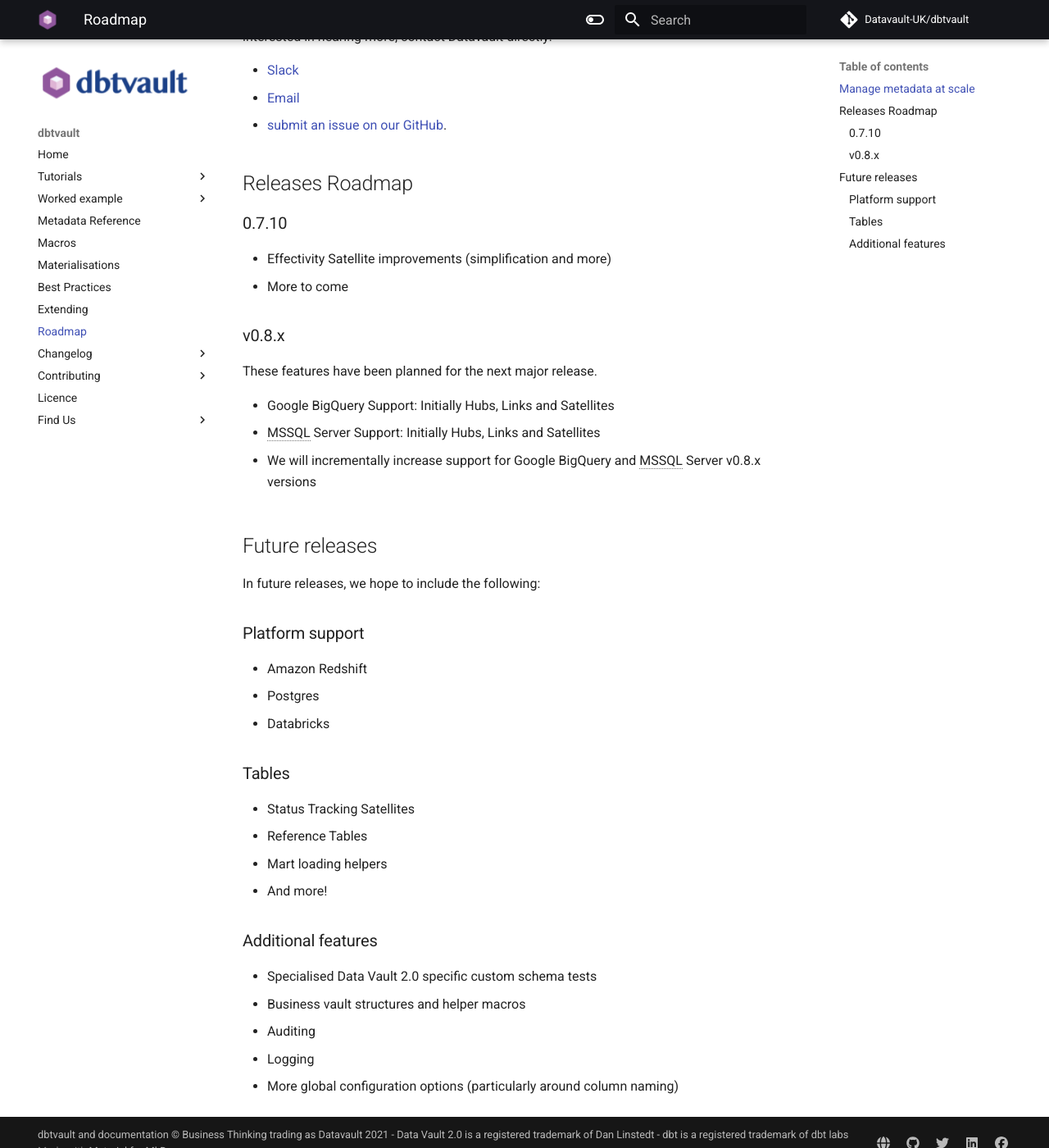
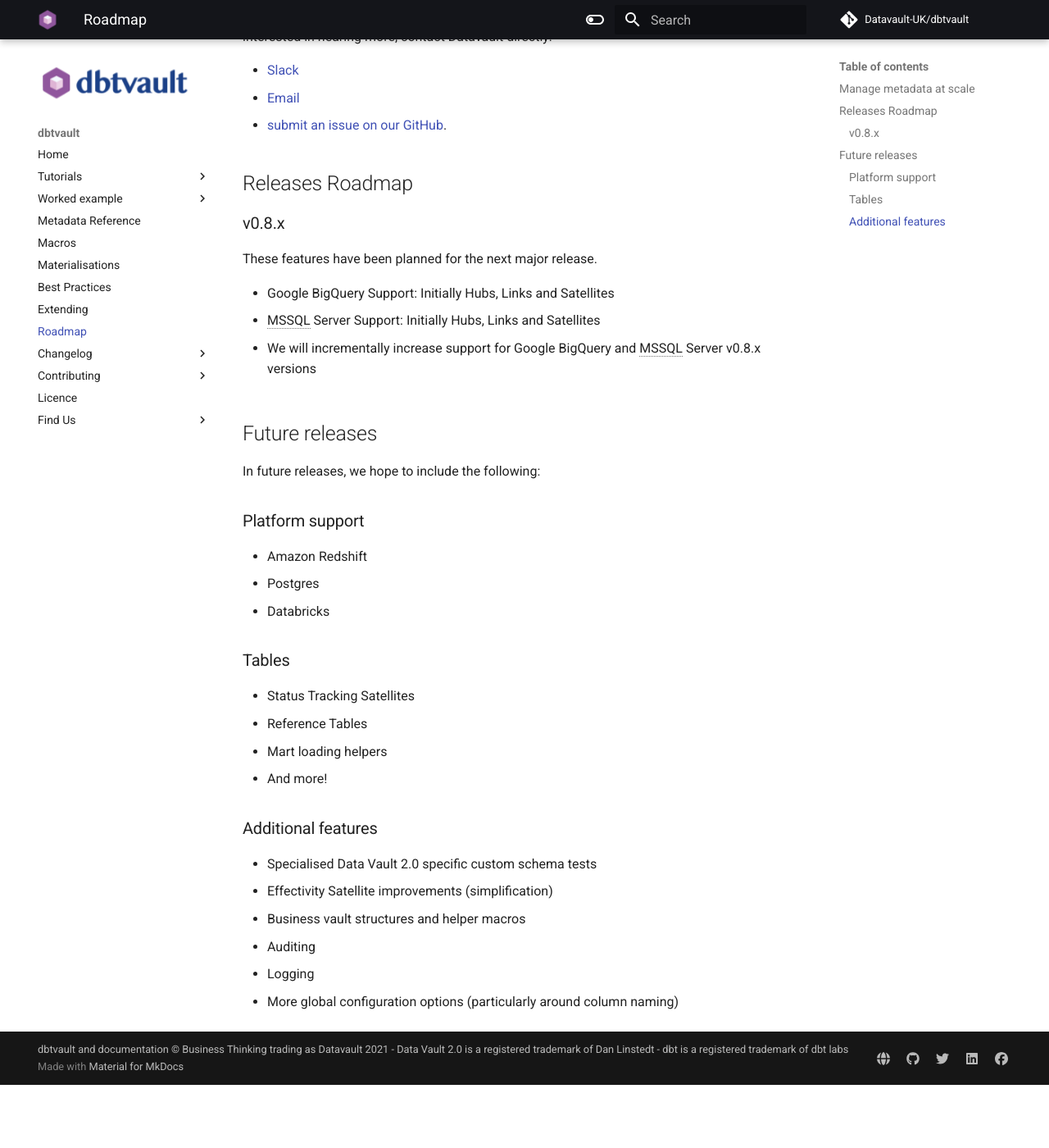
Before and after one commit to Datavault-UK/automate-dv-docs, an MkDocs documentation site: the page built from docs/roadmap.md, in a window 1280 px wide and 1400 px high, scrolled down 802 px. Shown: the whole window at 82% size. Built offline with MkDocs 1.6.1 and Material for MkDocs 9.7.7, drawn with Linux system fonts in a browser that asks for light colours; comment, search, counter and statistics services are not loaded; after the commit the page ends 2125 px from its top, so only the background shows below that.

Commit message:
Roadmap update

```diff
--- a/docs/roadmap.md
+++ b/docs/roadmap.md
@@ -30,10 +30,6 @@
 
 ## Releases Roadmap
 
-### 0.7.10
-- Effectivity Satellite improvements (simplification and more)
-- More to come
-
 ### v0.8.x
 
 These features have been planned for the next major release.
```
Also changed, not shown: other parts of docs/roadmap.md (+1 -0 lines).
